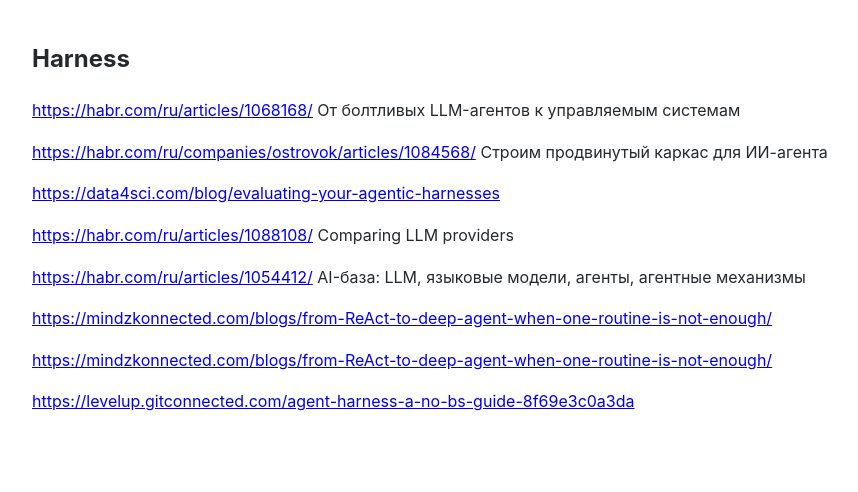
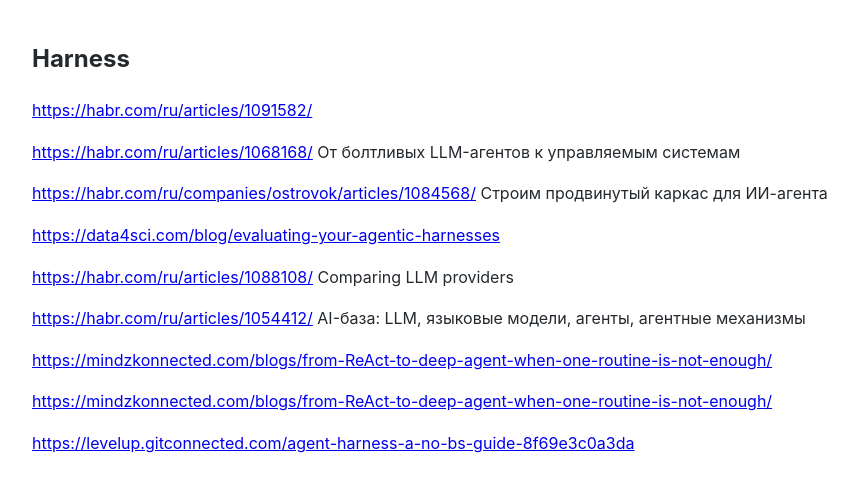
Before and after one commit to Michael-Lubinsky/michael-lubinsky.github.com, a Jekyll site: the page built from ml/harness.md, in a window 1280 px wide. Shown: the top 492 px of the page, without its empty margins (158-1016 px from the left). Built offline with Jekyll 4.4.1, drawn with Linux system fonts in a browser that asks for light colours; our own code applies the rules of GitHub Pages for plain Markdown files.

Commit message:
Add links to articles in harness.md

```diff
--- a/ml/harness.md
+++ b/ml/harness.md
@@ -1,4 +1,6 @@
 ## Harness
+
+<https://habr.com/ru/articles/1091582/>
 
 <https://habr.com/ru/articles/1068168/> От болтливых LLM-агентов к управляемым системам
 
```
